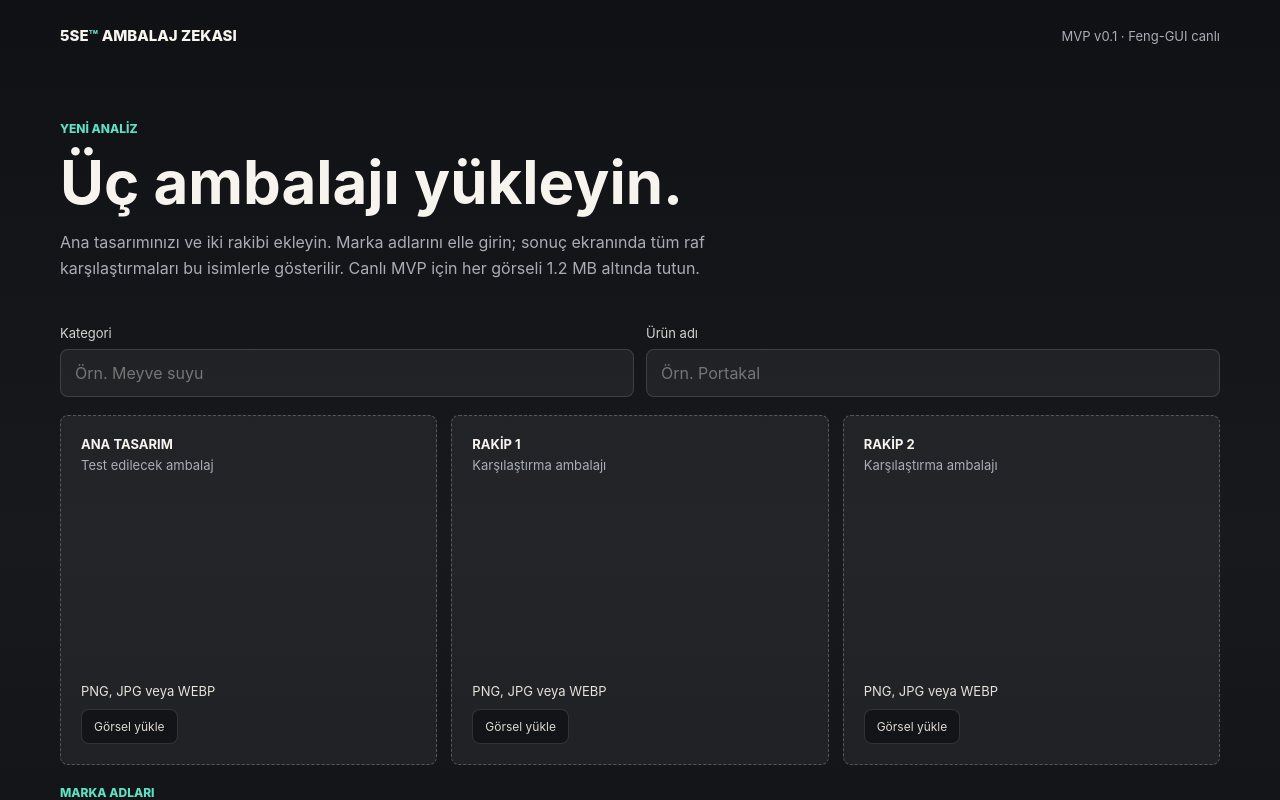
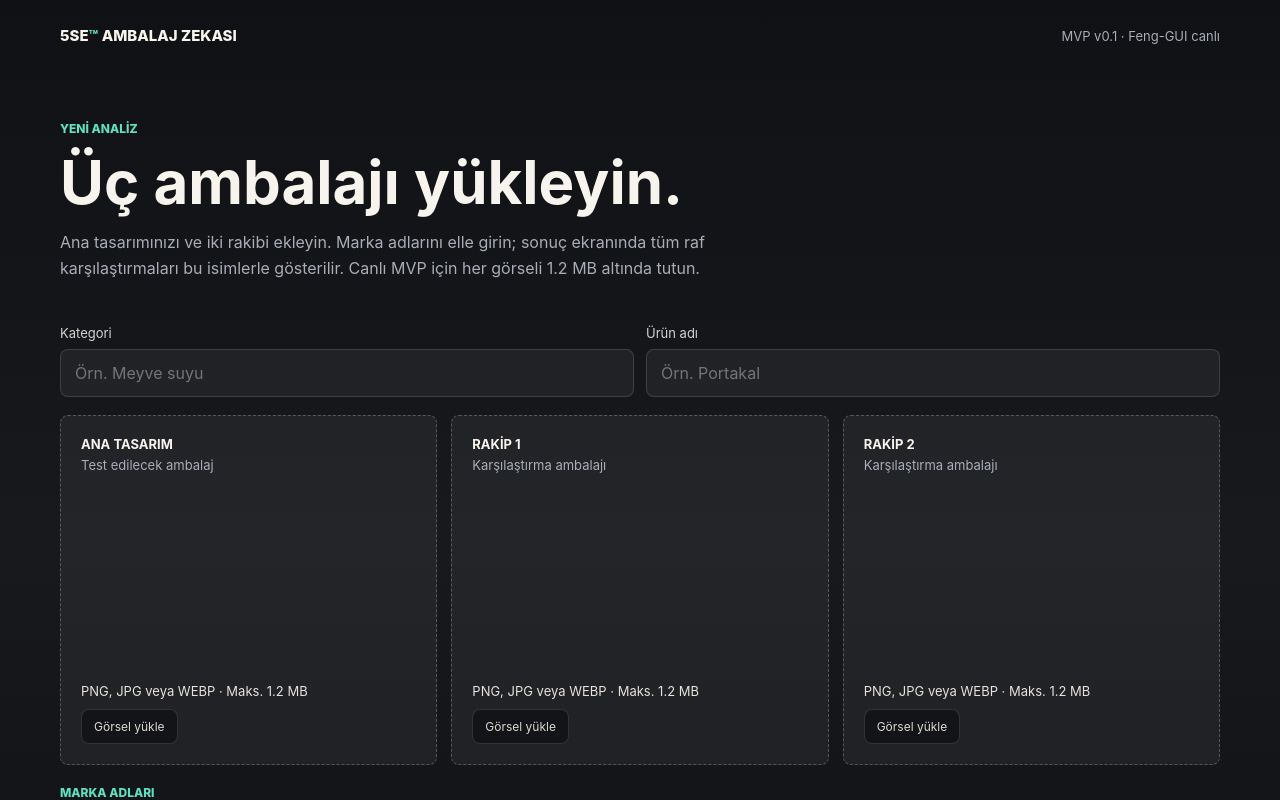
Before and after one commit to tasarist/RAF1, a Next.js app: page /analyze in a window 1280 px wide. Shown: the top 800 px of the page. Built offline with nearby package versions, Linux system fonts and the light colour scheme.

Commit message:
Show upload helper text

```diff
--- a/components/UploadCard.tsx
+++ b/components/UploadCard.tsx
@@ -5,11 +5,13 @@ import { useEffect, useState } from "react";
 export function UploadCard({
   title,
   subtitle,
+  helper,
   file,
   onChange,
 }: {
   title: string;
   subtitle: string;
+  helper?: string;
   file: File | null;
   onChange: (file: File | null) => void;
 }) {
@@ -37,7 +39,7 @@ export function UploadCard({
       </div>
 
       <div className="uploadBottom">
-        <div className="fileName">{file ? file.name : "PNG, JPG veya WEBP"}</div>
+        <div className="fileName">{file ? file.name : `PNG, JPG veya WEBP · ${helper ?? "görsel"}`}</div>
         <span className="uploadPill">{file ? "Görseli değiştir" : "Görsel yükle"}</span>
       </div>
 
```
